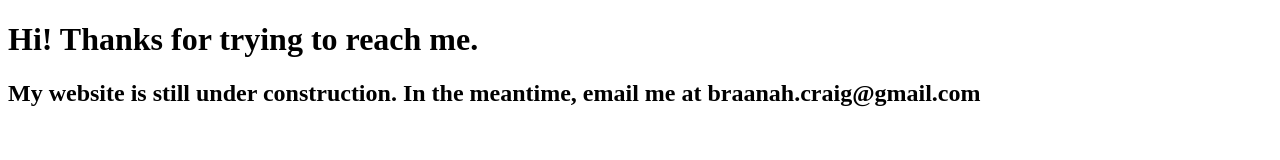
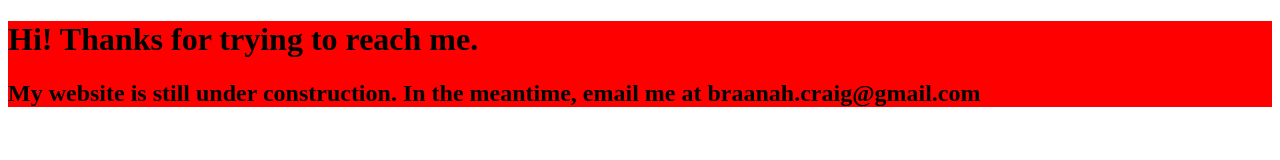
Before and after one commit to braanah/braanah.github.io, a plain HTML site: page index.html in a window 1280 px wide. Drawn offline with Linux system fonts and the light colour scheme.

Commit message:
background color test 2

```diff
--- a/index.html
+++ b/index.html
@@ -2,7 +2,7 @@
 <html>
     <head>
         <title>Braanah Craig - Portfolio</title>
-        <script src="styles.css" rel="stylesheet" type="text/css"></script>
+        <link href="styles.css" rel="stylesheet" type="text/css">
         <link rel="icon" href="think.png">
     </head>
 
```
